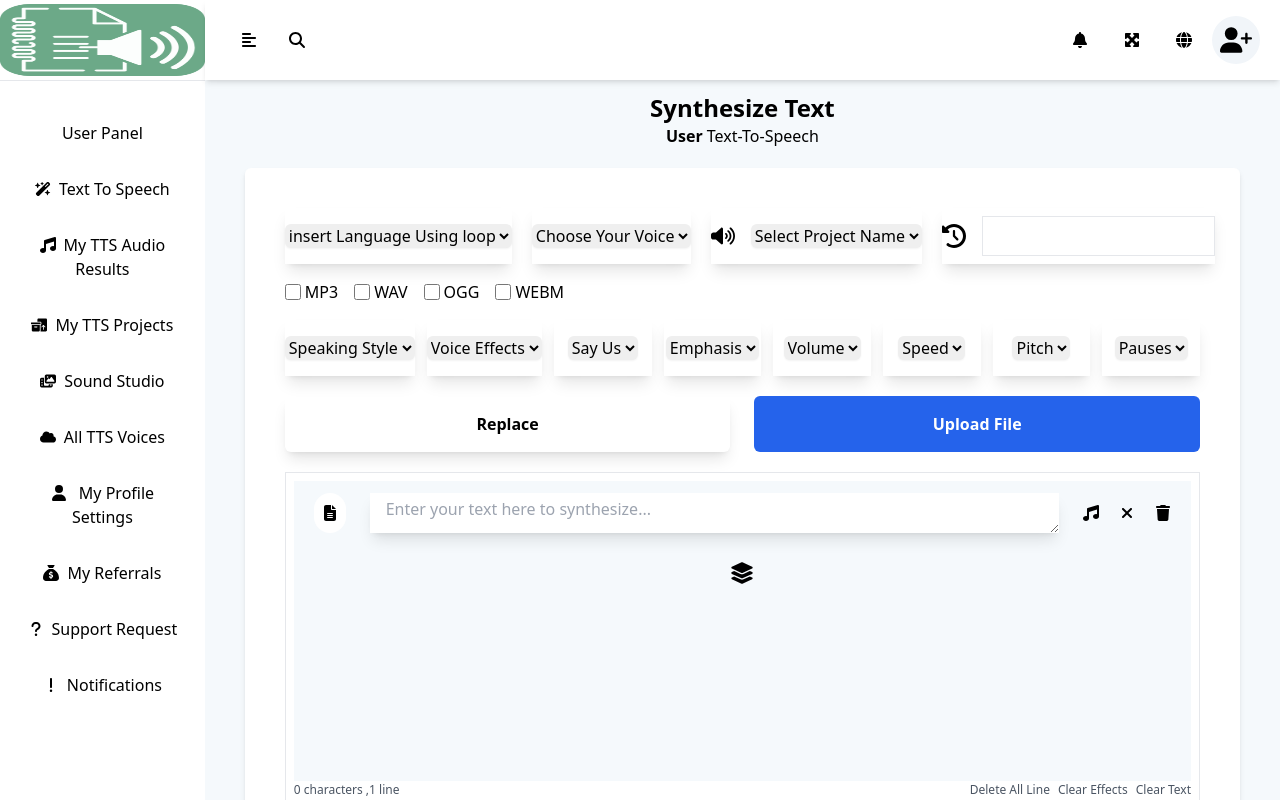
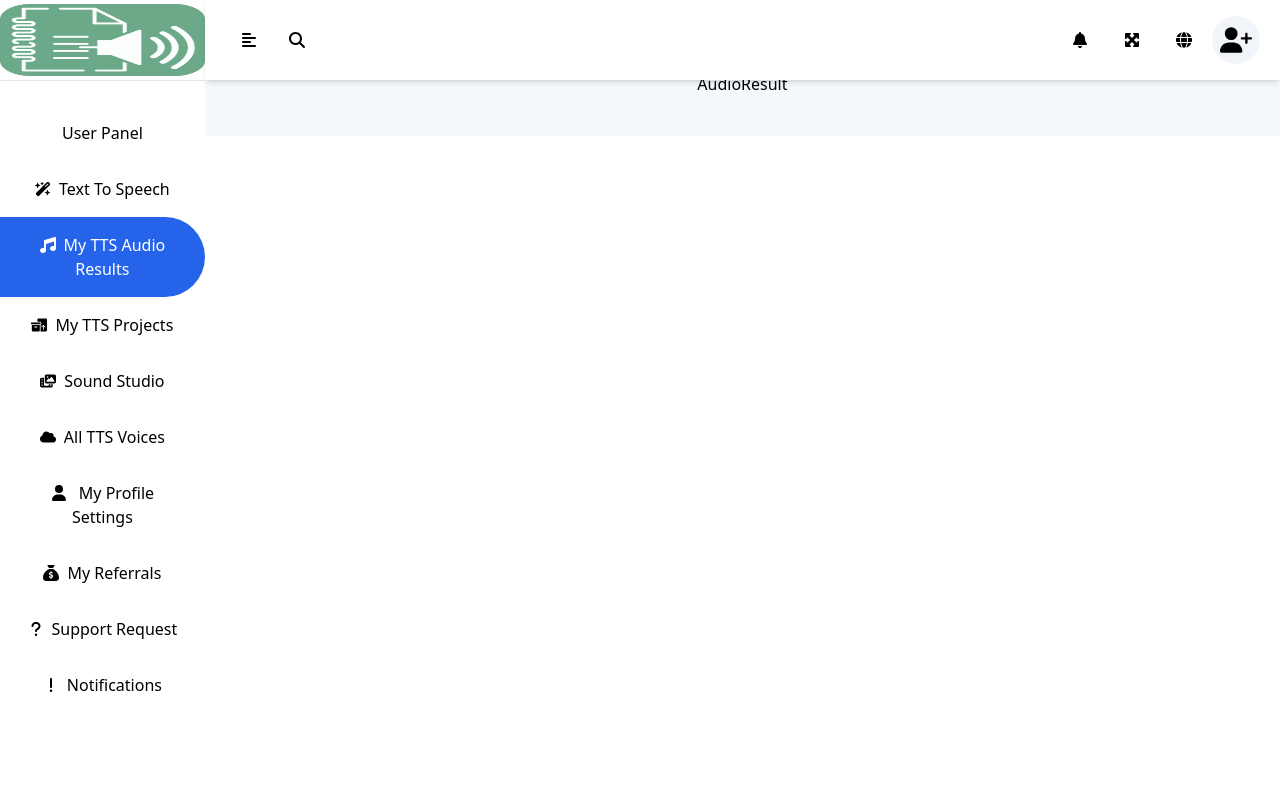
Before and after one commit to SaymanRabbi/text-to-speech, a React (Create React App) app: page /audioresults in a window 1280 px wide. Shown: the top 800 px of the page. Built offline with nearby package versions, Linux system fonts and the light colour scheme.

Commit message:
get dynamic line number and charecter

```diff
--- a/src/App.js
+++ b/src/App.js
@@ -4,7 +4,9 @@ import './App.css';
 import Header from './Components/Header/Header';
 import Sidebar from './Components/Sidebar/Sidebar';
 import TextToSpeech from './Pages/TextToSpeech/TextToSpeech';
-
+import { Routes,Route } from 'react-router-dom';
+import OutletContainer from './Components/Outlet/OutletContainer';
+import AudioResult from './Pages/TextToSpeech/AudioResult/AudioResult';
 export const SideBarContext = createContext();
 function App() {
 //  createContext is a hook that returns a context object
@@ -16,7 +18,12 @@ const [sideBar, setSideBar] = useState(false);
      <SideBarContext.Provider value={{sideBar, setSideBar}}>
      <Header />
       <Sidebar />
-      <TextToSpeech/>
+      <Routes>
+        <Route component={<OutletContainer/>} >
+          <Route path="/" element={<TextToSpeech/>} />
+          <Route path='/audioresults' element={<AudioResult/>} />
+        </Route>
+      </Routes>
       </SideBarContext.Provider>
     </div>
   );
--- /dev/null
+++ b/src/Components/Outlet/OutletContainer.jsx
@@ -0,0 +1,10 @@
+import React from 'react';
+import { Outlet } from 'react-router-dom';
+
+const OutletContainer = () => {
+    return (
+        <Outlet/>
+    );
+};
+
+export default OutletContainer;
--- a/src/Components/Sidebar/UserPanel.jsx
+++ b/src/Components/Sidebar/UserPanel.jsx
@@ -9,42 +9,42 @@ const UserPanel = () => {
         {
             icon: faWandMagicSparkles,
             title: 'Text To Speech',
-            link: '/text-To-speech'
+            link: '/'
         },
         {
             icon: faMusic,
             title: 'My TTS Audio Results',
-            link: '/audio-results'
+            link: '/audioresults'
         },
         {
             icon: faBoxesPacking,
             title: 'My TTS Projects',
-            link: '/tTS-projects'
+            link: '/tTSprojects'
         }
         ,
         {
             icon: faPhotoFilm,
             title: 'Sound Studio',
-            link: '/sound-studio'
+            link: '/soundstudio'
         },{
             icon: faCloud,
             title: 'All TTS Voices',
-            link: '/all-tts-voices'
+            link: '/all-ttsvoices'
         },{
             icon: faUser,
             title: ' My Profile Settings',
-            link: '/profile-settings'
+            link: '/profilesettings'
         }
 
         ,
         {
             icon: faSackDollar,
             title: 'My Referrals',
-            link: '/my-referrals'
+            link: '/myreferrals'
         },{
             icon: faQuestion,
             title: 'Support Request ',
-            link: '/support-request'
+            link: '/supportrequest'
         },{
             icon: faExclamation,
             title: 'Notifications ',
--- /dev/null
+++ b/src/Pages/TextToSpeech/AudioResult/AudioResult.jsx
@@ -0,0 +1,13 @@
+import React, { useContext } from 'react';
+import { SideBarContext } from '../../../App';
+
+const AudioResult = () => {
+    const sidebar = useContext(SideBarContext)
+    return (
+        <div className={` ${sidebar.sideBar?'w-[95%]':'w-[84%]'} p-10 bg-[#F5F9FC] ml-auto mt-8`}>
+            AudioResult
+        </div>
+    );
+};
+
+export default AudioResult;
--- a/src/Pages/TextToSpeech/Heading.jsx
+++ b/src/Pages/TextToSpeech/Heading.jsx
@@ -1,14 +1,15 @@
 import React from 'react';
 import { FontAwesomeIcon } from '@fortawesome/react-fontawesome';
-import { faArrowTurnRight} from '@fortawesome/free-solid-svg-icons';
+import { faArrowTurnRight,faWandMagicSparkles} from '@fortawesome/free-solid-svg-icons';
 
 const Heading = () => {
     return (
         <div className='py-5'>
-            <h2 className=' text-2xl font-bold'>Synthesize Text </h2>
-            <div className='felx'>
-               <span className=' font-bold'>User</span>
-               <FontAwesomeIcon icon={faArrowTurnRight} className=' w-4 h-4 mx-2'/>
+            <h2 className=' text-2xl '>Synthesize Text </h2>
+            <div className='gap-2 flex items-center'>
+                <FontAwesomeIcon icon={faWandMagicSparkles} className=' w-4 h-4 font-thin'/>
+               <span className='font-thin'>User</span>
+               <FontAwesomeIcon icon={faArrowTurnRight} className=' w-4 h-4 font-thin'/>
                <a href="#" className=''> Text-To-Speech</a>
             </div>
         </div>
--- a/src/Pages/TextToSpeech/TextArea.jsx
+++ b/src/Pages/TextToSpeech/TextArea.jsx
@@ -2,6 +2,21 @@ import React from 'react';
 import { FontAwesomeIcon } from '@fortawesome/react-fontawesome';
 import { faFileText,faMusic,faTimes,faTrash,faLayerGroup} from '@fortawesome/free-solid-svg-icons';
 const TextArea = () => {
+    const [text,setText] = React.useState(0)
+    const [line,setLine] = React.useState(0)
+    console.log(text)
+    // get how much character is there in the text area
+    // get how much line is there in the text area
+    const handleText = (e) => {
+        // get character and line from the text area
+        const {value} = e.target
+        // set the character and line to the state
+        setText(value.length)
+        // get the line from the text area
+        const line = value.split('\n').length
+        // set the line to the state
+        setLine(line)
+    }
     return (
        <div>
          <div className='border  p-2'>
@@ -10,7 +25,7 @@ const TextArea = () => {
                <div className=' w-10 h-10 rounded-full bg-white flex justify-center items-center'>
                <FontAwesomeIcon icon={faFileText} className=' w-4 h-4'/>
                </div>
-                <textarea placeholder='Enter your text here to synthesize...' className='px-4 w-full py-1 outline-none shadow-lg min-h-[40px] overflow-y-scroll h-10'></textarea>
+                <textarea onChange={(e)=>handleText(e)} placeholder='Enter your text here to synthesize...' className='px-4 w-full py-1 outline-none shadow-lg min-h-[40px] overflow-y-scroll h-10'></textarea>
                 <div className='flex gap-5'>
                     <FontAwesomeIcon icon={faMusic} className=' w-4 h-4 cursor-pointer'/>
                     <FontAwesomeIcon icon={faTimes} className=' w-4 h-4 cursor-pointer'/>
@@ -25,8 +40,8 @@ const TextArea = () => {
         </div >
         <div className=' flex justify-between font-thin text-[12px] text-gray-600'>
             <div>
-            <span className=' cursor-pointer'>0 characters ,</span>
-            <span className=' cursor-pointer'>1 line</span>
+            <span className=' cursor-pointer'>{text} characters ,</span>
+            <span className=' cursor-pointer'>{line} Line</span>
             </div>
             <div className='flex gap-2'>
                 <span className=' cursor-pointer'>Delete All Line</span>
@@ -36,7 +51,8 @@ const TextArea = () => {
         </div>
         </div>
         <div className='flex justify-center items-center py-5'>
-            <button className='p-2 text-blue-500 font-bold rounded-md shadow-blue-500 hover:bg-blue-500 hover:text-white' style={{border:'1px solid #3B82F6'}}>
+            <button className='p-2 text-blue-500 font-bold rounded-md shadow-blue-500 hover:bg-blue-500 hover:text-white' style={{border:'1px solid #3B82F6'}}
+            >
             Synthesize
             </button>
         </div>
```
